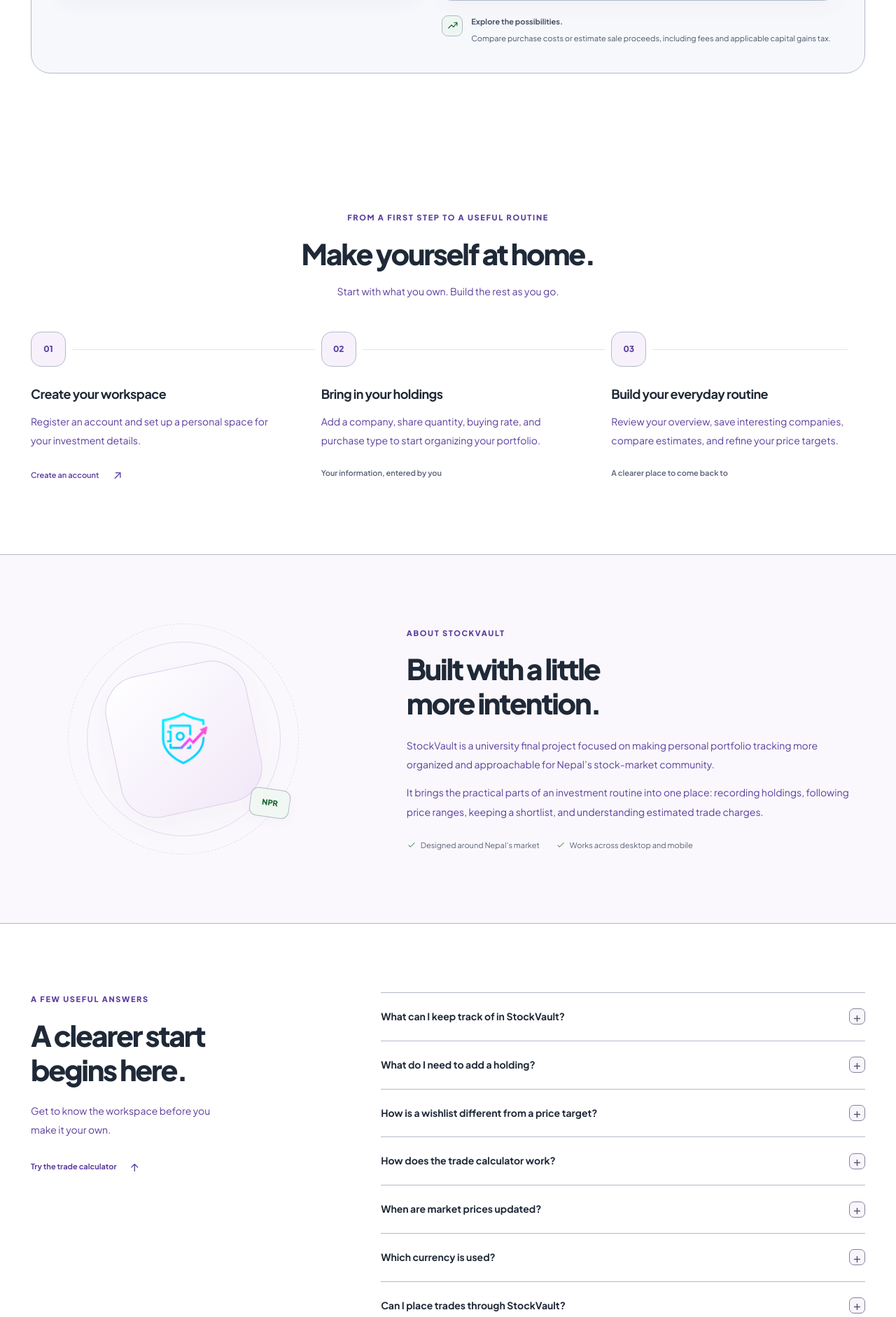
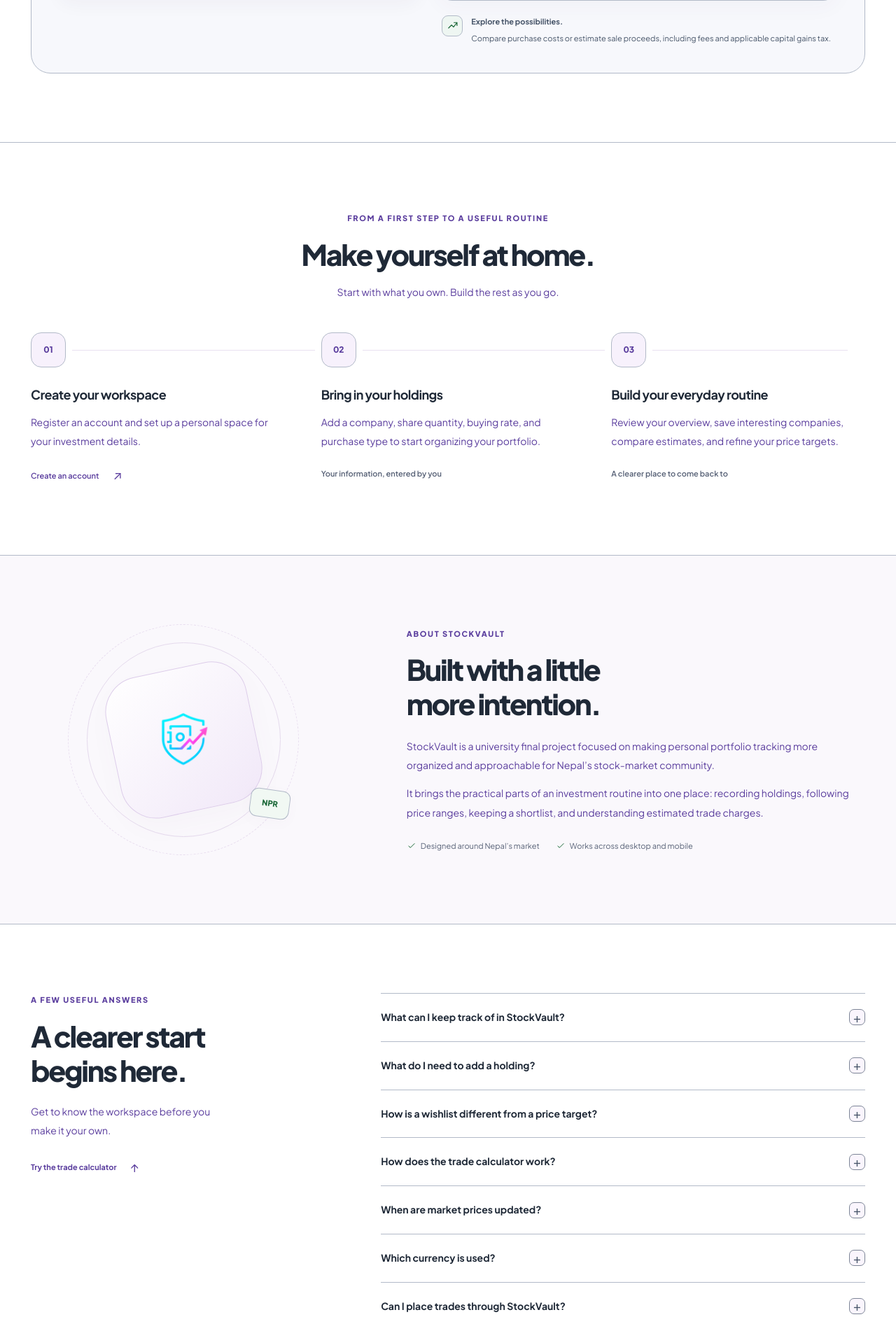
Before and after one commit to ghanteyyy/StockVault, a Django app: page / in a window 1280 px wide. Shown: the part 3654-5536 px from the top of the page at 70% size. Run offline with Django 5.2, Linux system fonts and the light colour scheme; parts of the project's set-up code (start-up, migrations or seed data) failed here and were passed over; some libraries are stand-ins or nearby versions.

Commit message:
Fix the homepage how-it-works border

```diff
--- a/static/css/users/index.css
+++ b/static/css/users/index.css
@@ -94,6 +94,10 @@ body.sv-home-page {
     scroll-margin-top: 98px;
 }
 
+.sv-home-page .home-how {
+    border-top: 1px solid #b2bac8;
+}
+
 .sv-home-page .home-eyebrow {
     margin-bottom: 17px;
     color: #5b3e9e;
--- a/templates/users/index.html
+++ b/templates/users/index.html
@@ -8,7 +8,7 @@
     <meta name="theme-color" content="#20243d">
 {% endblock %}
 {% block css %}
-    <link rel="stylesheet" href="{% static 'css/users/index.css' %}?v=calculator-2">
+    <link rel="stylesheet" href="{% static 'css/users/index.css' %}?v=home-how-1">
     <link rel="stylesheet" href="{% static 'css/users/calculator.css' %}?v=home-1">
 {% endblock %}
 
```
